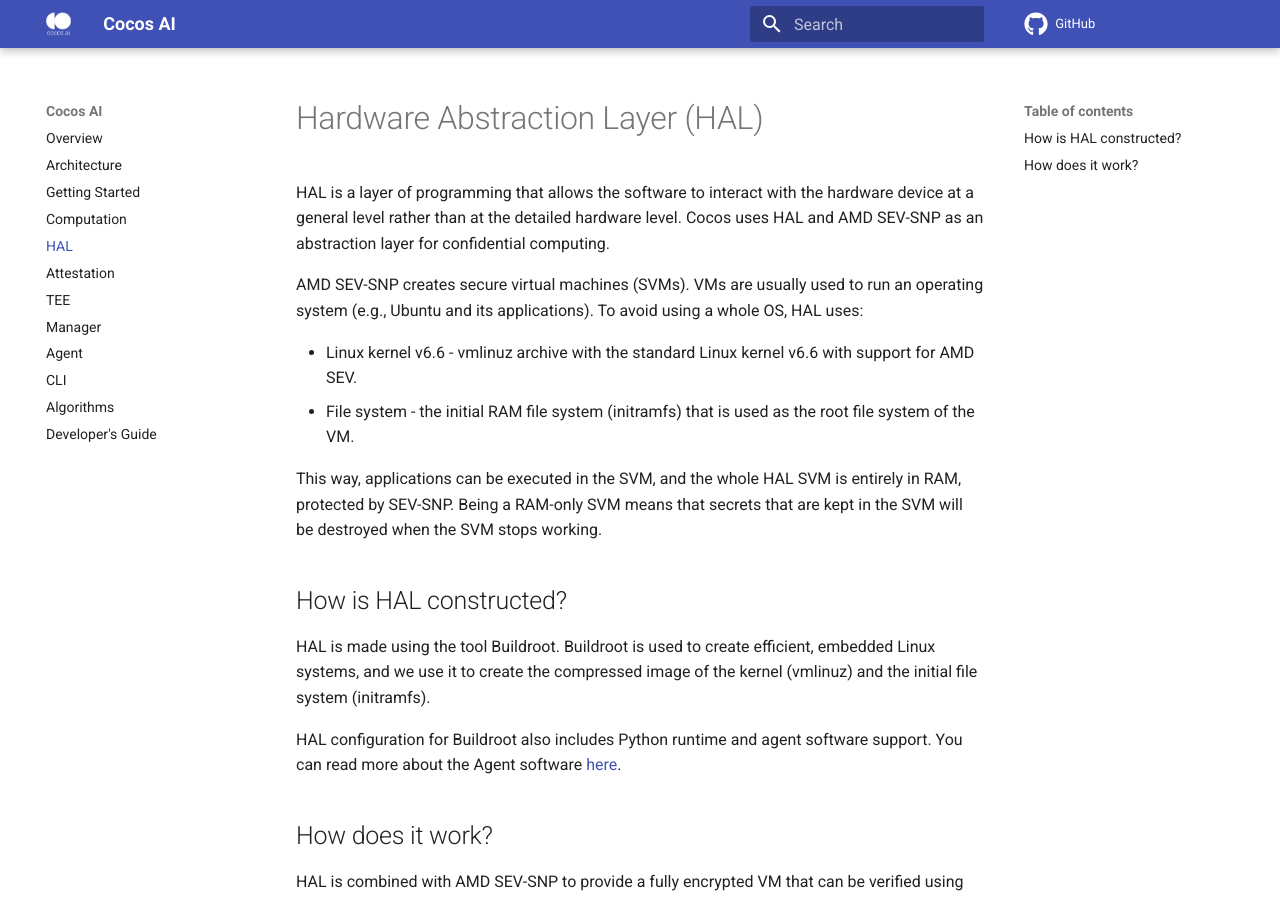
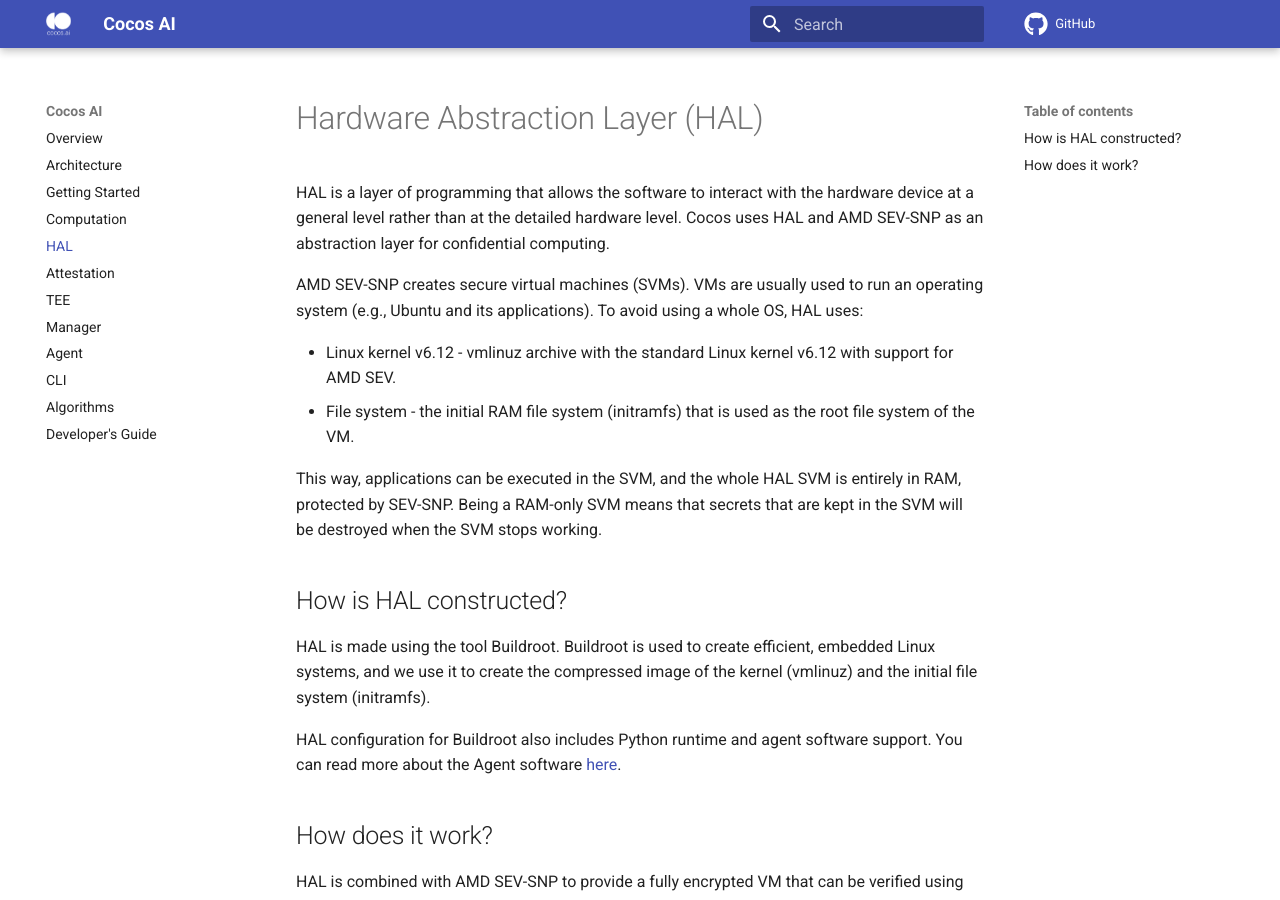
Before and after one commit to ultravioletrs/cocos-docs, an MkDocs documentation site: the page built from docs/hal.md, in a window 1280 px wide and 900 px high. Built offline with MkDocs 1.6.1 and Material for MkDocs 9.7.7, drawn with Linux system fonts in a browser that asks for light colours; comment, search, counter and statistics services are not loaded.

Commit message:
use specific tag for hal
Signed-off-by: Sammy Oina <sammyoina@gmail.com>

```diff
--- a/docs/hal.md
+++ b/docs/hal.md
@@ -4,7 +4,7 @@ HAL is a layer of programming that allows the software to interact with the hard
 
 AMD SEV-SNP creates secure virtual machines (SVMs). VMs are usually used to run an operating system (e.g., Ubuntu and its applications). To avoid using a whole OS, HAL uses:
 
-- Linux kernel v6.6 - vmlinuz archive with the standard Linux kernel v6.6 with support for AMD SEV.
+- Linux kernel v6.12 - vmlinuz archive with the standard Linux kernel v6.12 with support for AMD SEV.
 - File system - the initial RAM file system (initramfs) that is used as the root file system of the VM.
 
 This way, applications can be executed in the SVM, and the whole HAL SVM is entirely in RAM, protected by SEV-SNP. Being a RAM-only SVM means that secrets that are kept in the SVM will be destroyed when the SVM stops working.
```
Also changed, not shown: docs/developer-guide.md (+1 -0 lines).
